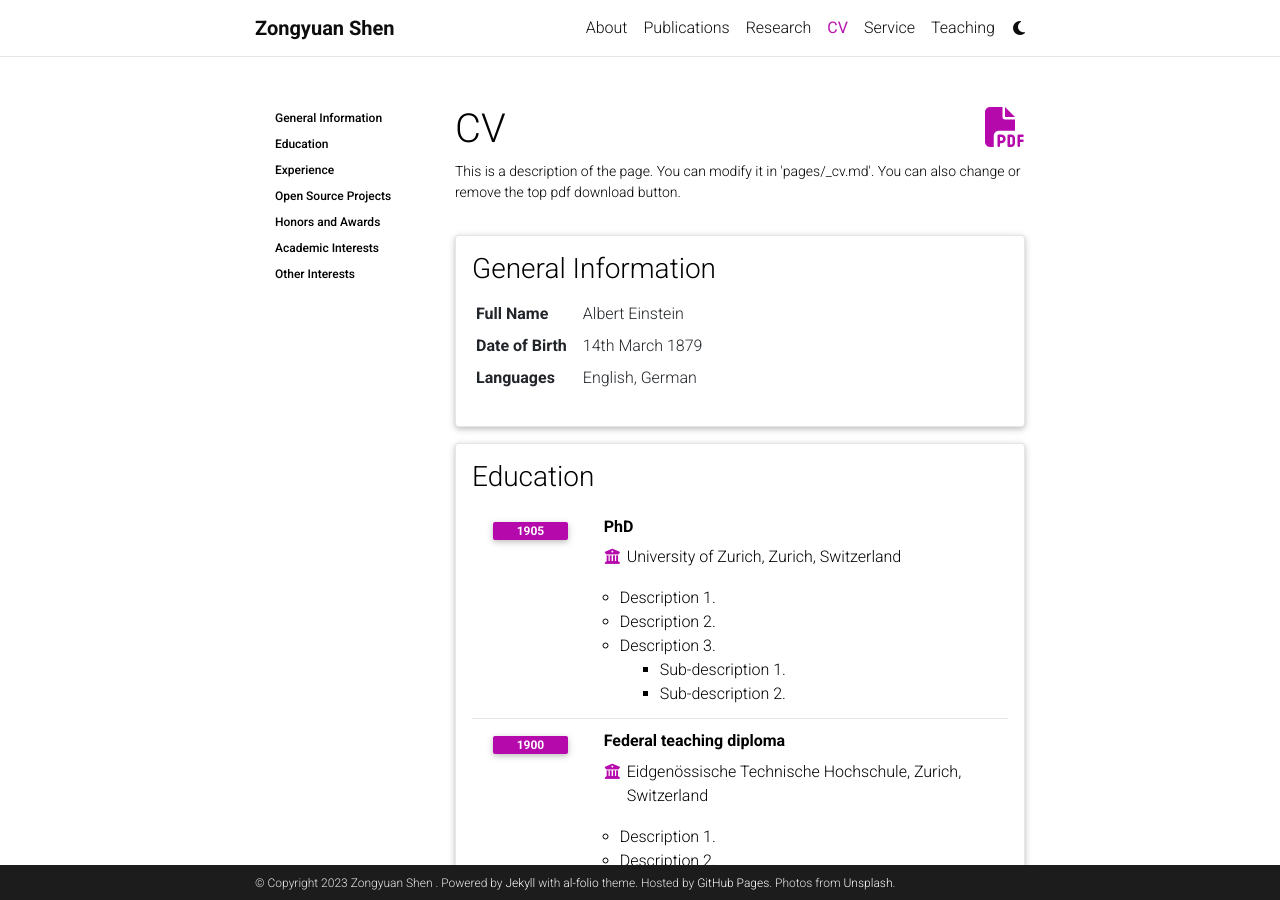
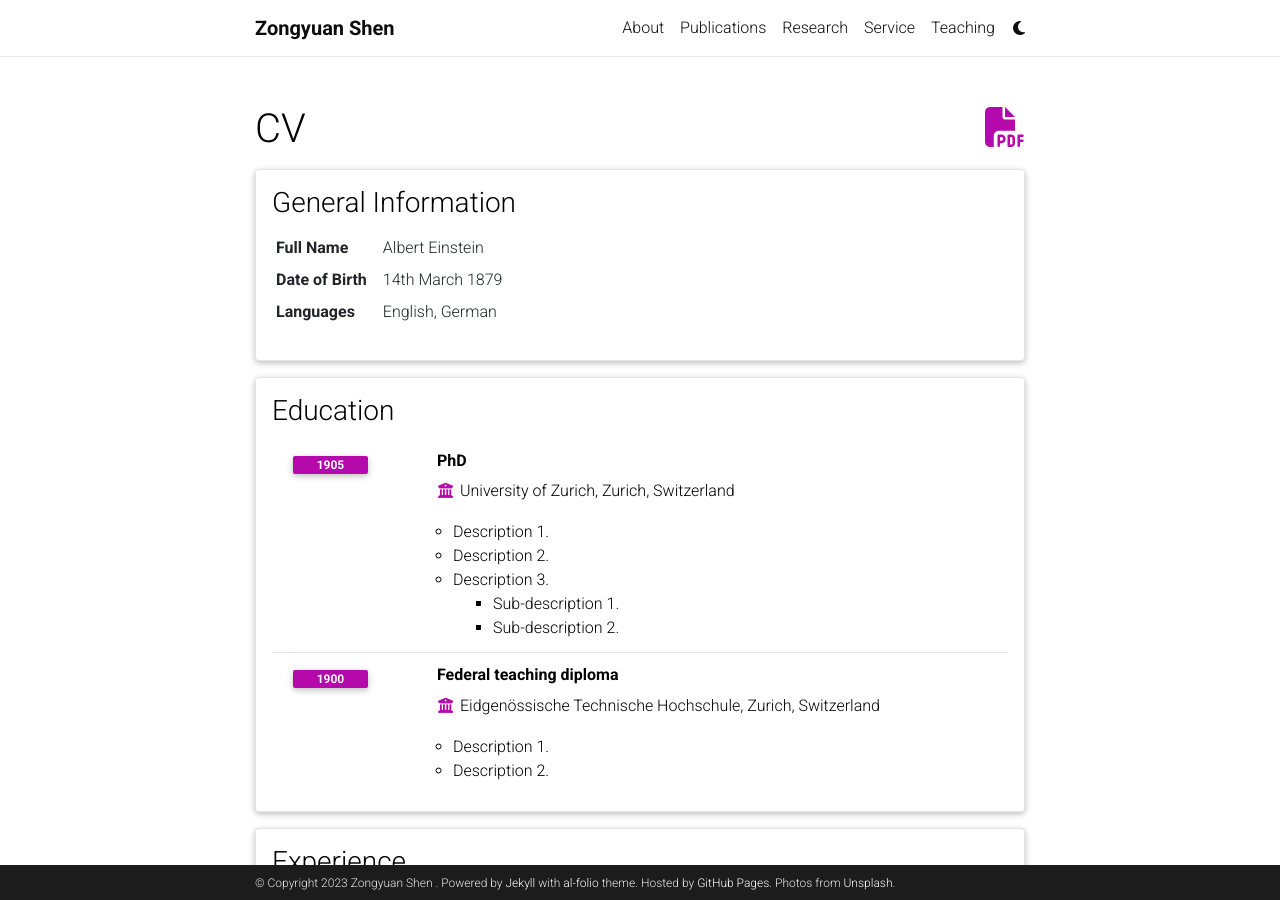
Before and after one commit to ZongyuanShen/ZongyuanShen.github.io, a Jekyll site: the page built from _pages/cv.md, in a window 1280 px wide and 900 px high. Built offline with Jekyll 4.4.1, drawn with Linux system fonts in a browser that asks for light colours; comment, search, counter and statistics services are not loaded; a style sheet for code colours, icons or effects is not loaded.

Commit message:
Update cv.md

```diff
--- a/_pages/cv.md
+++ b/_pages/cv.md
@@ -2,10 +2,6 @@
 layout: cv
 permalink: /cv/
 title: CV
-nav: true
-nav_order: 4
+nav: false
 cv_pdf: example_pdf.pdf
-description: This is a description of the page. You can modify it in 'pages/_cv.md'. You can also change or remove the top pdf download button.
-toc:
-  sidebar: left
 ---
```
